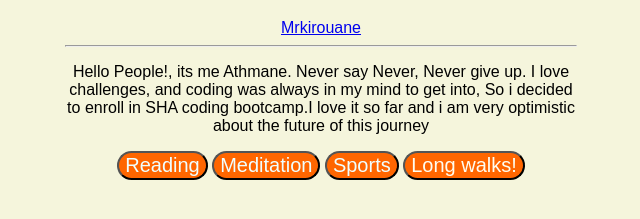
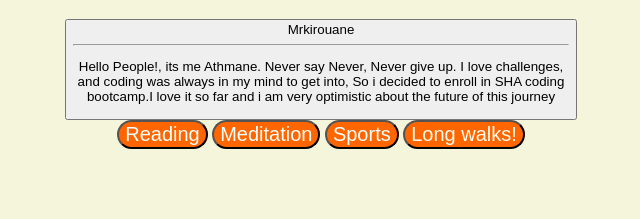
Before and after one commit to Mrkirouane/Sunday-website, a plain HTML site: page index.html in a window 1280 px wide. Shown: the part 87-306 px from the top of the page, without its empty margins (319-959 px from the left). Drawn offline with Linux system fonts and the light colour scheme.

Commit message:
Update index.html

```diff
--- a/index.html
+++ b/index.html
@@ -10,7 +10,7 @@
 <body style="text-align: center; background-color:beige;">
     <img src=""C:\Users\HP\Downloads\IMG-20230504-WA0021 (3).jpg"" alt="" width="250px" style="margin-left:auto;">
     <h1 style="color:black">Athmane Kirouane</h1>
-    <a href="https://github.com/Mrkirouane">Mrkirouane</a>
+    <button href="https://github.com/Mrkirouane">Mrkirouane</botton>
     <hr>
     <p >Hello People!, its me Athmane. Never say Never, Never give up. I love challenges, and coding was always in my mind to get into, So i decided to enroll in SHA coding bootcamp.I love it so far and i am very optimistic about the future of this journey</p>
 <div>
```
